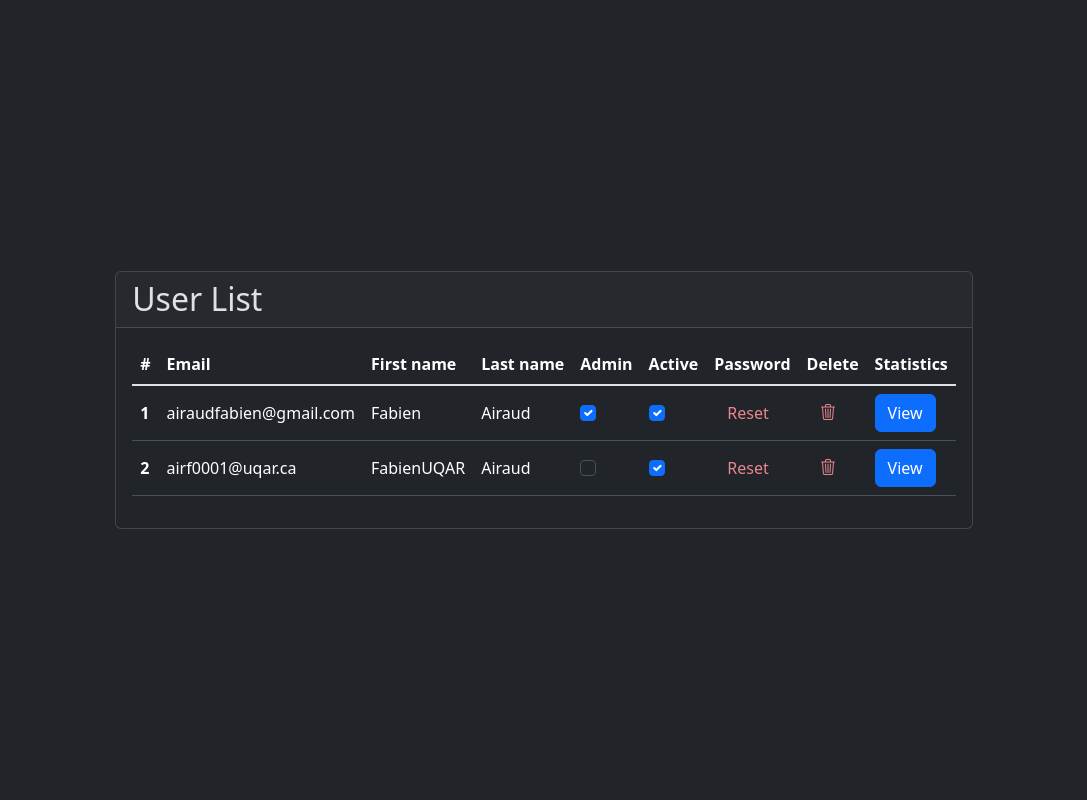
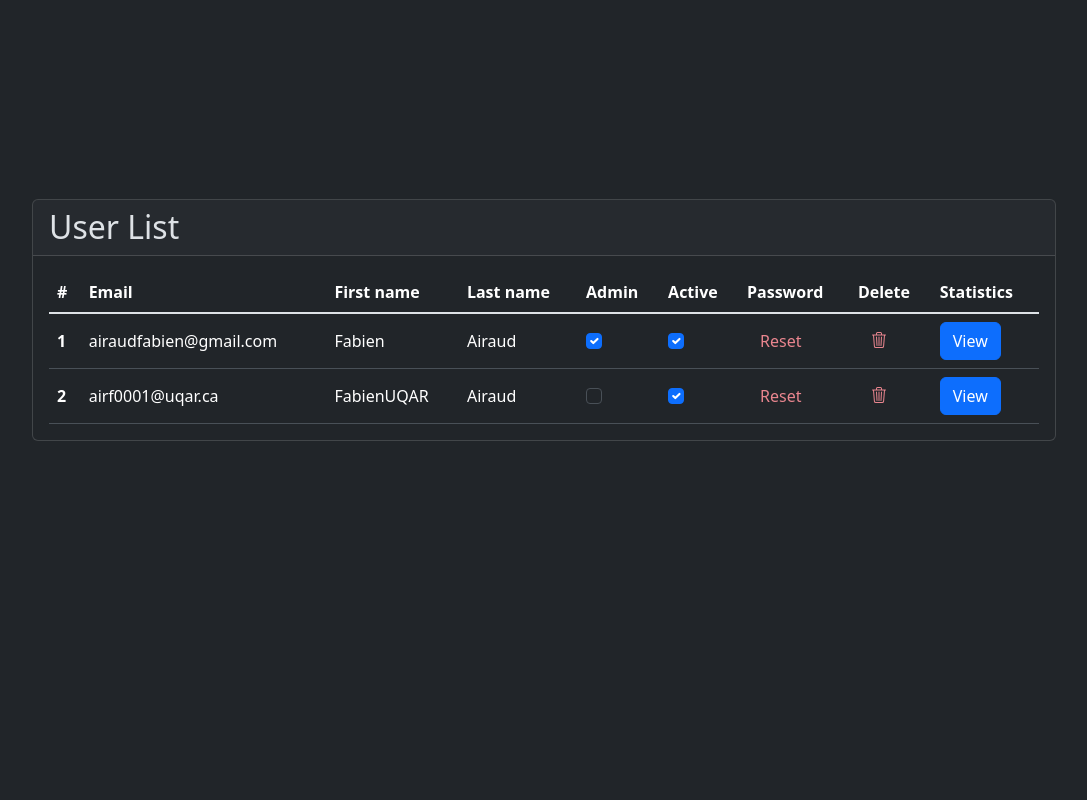
Before and after one commit to Fabien-Airaud/TrackMyMoves, a Django app: page /TrackMyMoves/usersAdmin in a window 1280 px wide. Shown: the part 66-866 px from the top of the page, without its empty margins (96-1183 px from the left). After the commit the page ends 507 px from the top, so only its background shows below. Run offline with Django 4.2, Linux system fonts and the light colour scheme; a user stored in the database is signed in; data comes from the database, SQL or seed files in the repository.

Commit message:
When view stats, change to get currentAccount

```diff
--- a/backend/track_my_moves/templates/track_my_moves/usersAdmin.html
+++ b/backend/track_my_moves/templates/track_my_moves/usersAdmin.html
@@ -3,11 +3,11 @@
 {% block title %} Users administration {% endblock title %}
 
 {% block content %}
-    <div class="h-100 d-flex justify-content-around align-items-center">
-        <div class="card" style="min-width: 40%">
+<div class="d-flex justify-content-around align-items-center" style="height: 80%">
+    <div class="card" style="width: {% if currentAccount %}50%{% else %}80%{% endif %}">
         <h2 class="card-header">User List</h2>
         <div class="card-body table-responsive">
-                <table class="table table-hover align-middle">
+            <table class="table table-hover align-middle mb-0">
                 <thead>
                     <tr>
                         <th scope="col">#</th>
@@ -23,7 +23,8 @@
                 </thead>
                 <tbody class="table-group-divider">
                     {% for account in accounts %}
-                            <tr>
+
+                    <tr {% if currentAccount and account.id == currentAccount.id %}class="table-active"{% endif %}>
                         <th scope="row">{{ forloop.counter }}</th>
                         <td>{{ account.user.email }}</td>
                         <td>{{ account.first_name }}</td>
@@ -49,14 +50,14 @@
                                     </svg>
                                 </label>
                             </td>
+                        </form>
                         <td>
-                                        <input class="btn-check" type="checkbox" value="{{account}}" name="stats" id="stats{{forloop.counter}}" autocomplete="off">
-                                        <label class="btn btn-primary" for="stats{{forloop.counter}}">
-                                            View
-                                        </label>
+                            <a href="{% url "usersAdminStats" account.id %}">
+                                <button type="button" class="btn btn-primary">View</button>
+                            </a>
                         </td>
-                                </form>
                     </tr>
+
                     {% endfor %}
                 </tbody>
             </table>
```
Lines whose indentation alone changed are shown as unchanged.
